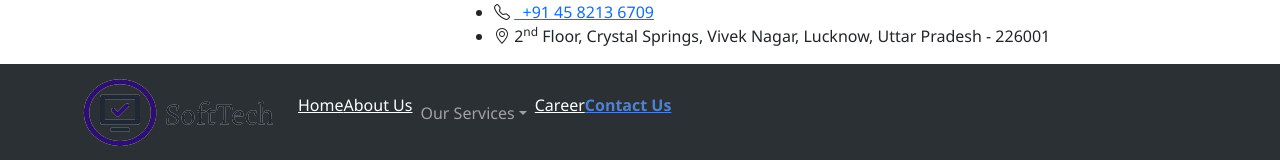
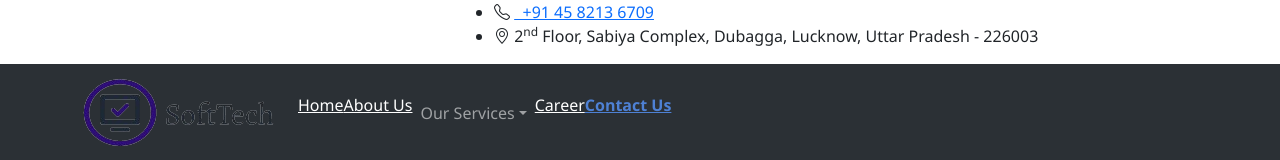
Before and after one commit to jayprakashcs12/soft-tech, a React (Create React App) app: page /contact-us in a window 1280 px wide. Shown: the top 160 px of the page. Built offline with nearby package versions, Linux system fonts and the light colour scheme.

Commit message:
Updated Address

```diff
--- a/src/components/common/Footer.jsx
+++ b/src/components/common/Footer.jsx
@@ -49,7 +49,7 @@ const Footer = () => {
                             <h2 className="foot-text">How To Reach</h2>
                             <ul className='footer-unorder'>
                                 <li className='footer-order'>
-                                    <i className="bi bi-building-fill footer-icon"></i> 2<sup>nd</sup> Floor, Crystal Springs, Vivek Nagar, Lucknow, Uttar Pradesh - 226001
+                                    <i className="bi bi-building-fill footer-icon"></i> 2<sup>nd</sup> Floor, Sabiya Complex, Dubagga, Lucknow, Uttar Pradesh - 226003
                                 </li>
                                 <li className="footer-order">
                                     <i className="bi bi-telephone footer-icon"></i><a className='foot-anchor' href="tel:+91 45 8213 6709">&nbsp; +91 45 8213 6709</a>
--- a/src/components/common/MegaNav.jsx
+++ b/src/components/common/MegaNav.jsx
@@ -19,7 +19,7 @@ const MegaNav = (props) => {
                                     <i className="bi bi-telephone pro-icon"></i> <a className="title-list" href="tel:+91 45 8213 6709">&nbsp; +91 45 8213 6709</a>
                                 </li>
                                 <li>
-                                    <i className="bi bi-geo-alt pro-icon"></i> <span className="title-list"> 2<sup>nd</sup> Floor, Crystal Springs, Vivek Nagar, Lucknow, Uttar Pradesh - 226001 </span>
+                                    <i className="bi bi-geo-alt pro-icon"></i> <span className="title-list"> 2<sup>nd</sup> Floor, Sabiya Complex, Dubagga, Lucknow, Uttar Pradesh - 226003 </span>
                                 </li>
                             </ul>
                         </Col>
--- a/src/components/pages/Contact.jsx
+++ b/src/components/pages/Contact.jsx
@@ -78,7 +78,8 @@ const Contact = () => {
             </Container>
             <div className="mapouter1" style={{padding:"25px 0 0 0"}}>
                 <iframe title="Google Map" id="gmap_canvas1"
-                    src="https://www.google.com/maps/embed?pb=!1m18!1m12!1m3!1d3572.8813903704936!2d80.38057177595947!3d26.427303930781356!2m3!1f0!2f0!3f0!3m2!1i1024!2i768!4f13.1!3m3!1m2!1s0x399c40df301ea069%3A0xbef21045e48bad5f!2sJagai%20Purwa%2C%20J%20K%20Puri%2C%20Kanpur%2C%20Uttar%20Pradesh%20208007!5e0!3m2!1sen!2sin!4v1706183334195!5m2!1sen!2sin"
+                    src="https://www.google.com/maps/embed?pb=!1m18!1m12!1m3!1d3558.872905969728!2d80.85481907494615!3d26.875778761677637!2m3!1f0!2f0!3f0!3m2!1i1024!2i768!4f13.1!3m3!1m2!1s0x399bfe2a61196c23%3A0xd9fcefe31cdba6a7!2sSabiya%20Complex!5e0!3m2!1sen!2sin!4v1707232556842!5m2!1sen!2sin"
+                    allowfullscreen="" loading="lazy" referrerpolicy="no-referrer-when-downgrade"
                 ></iframe>
             </div>
         </React.Fragment>
```
